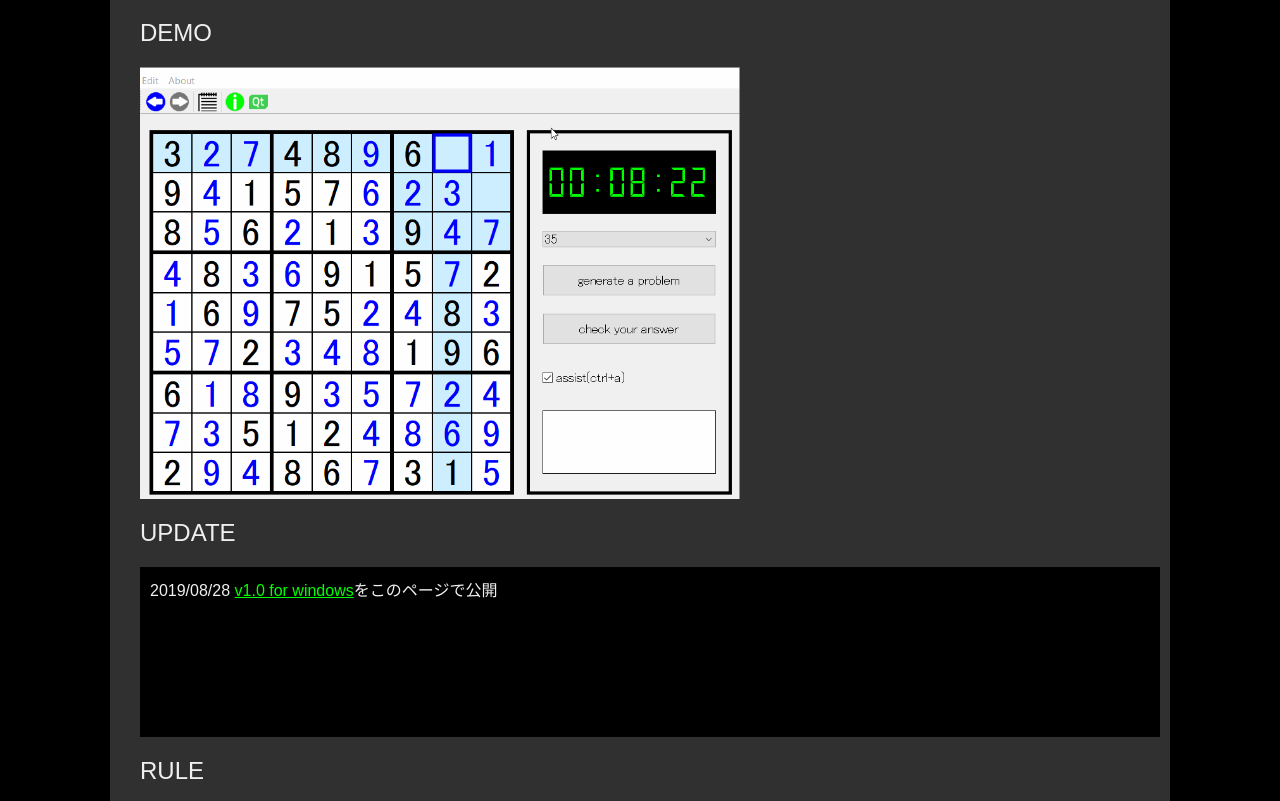
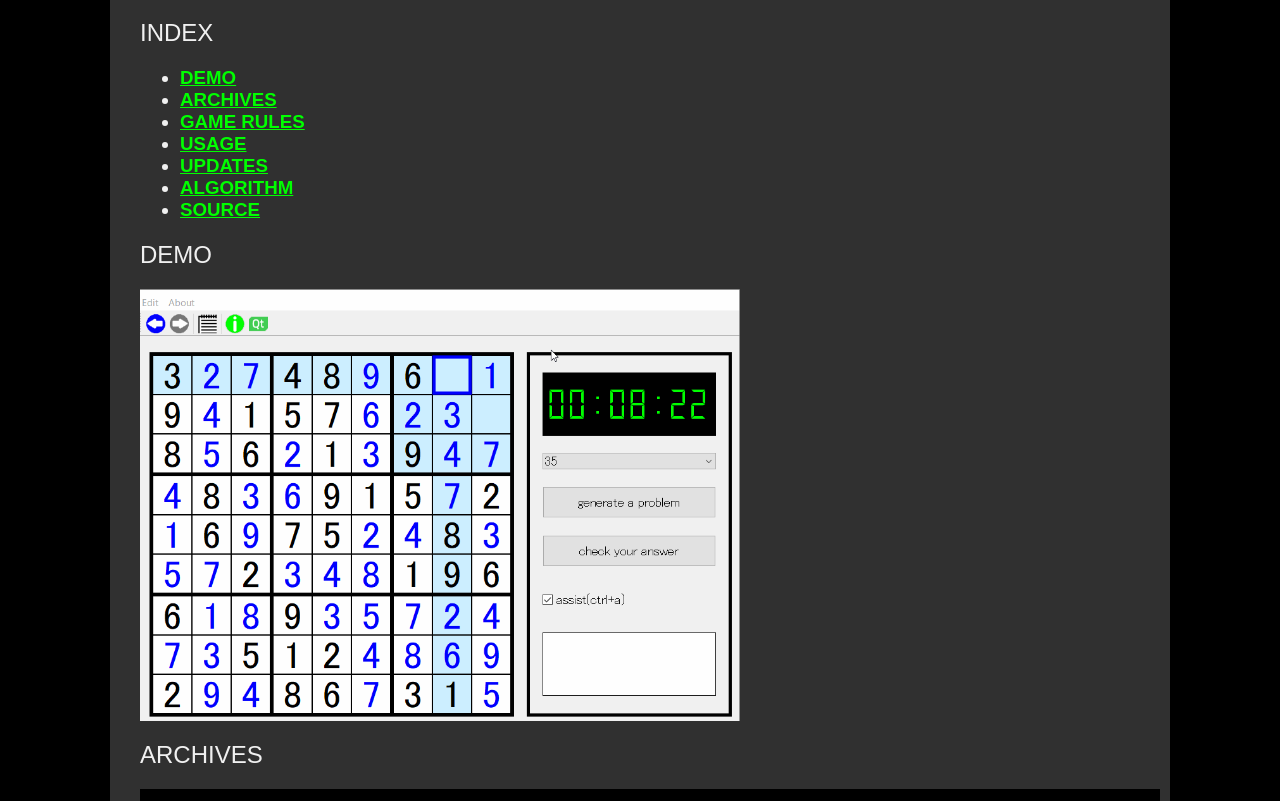
Before and after one commit to Lucotecia/My_Pages, a plain HTML site: page docs/works/qnp.html in a window 1280 px wide. Shown: the part 131-932 px from the top of the page. Drawn offline with Linux system fonts and the light colour scheme.

Commit message:
fix some bug

```diff
--- a/docs/works/qnp.html
+++ b/docs/works/qnp.html
@@ -14,13 +14,25 @@
         <div class="entire">
             <main>
                 <h1>Quick Number Place</h1>
-                <h2>DEMO</h2>
+                <h2>INDEX</h2>
+                    <h3>
+                        <ul>
+                            <li><a href="#demo">DEMO</a></li>
+                            <li><a href="#archives">ARCHIVES</a></li>
+                            <li><a href="#rules">GAME RULES</a></li>
+                            <li><a href="#usage">USAGE</a></li>
+                            <li><a href="#updates">UPDATES</a></li>
+                            <li><a href="#algorithm">ALGORITHM</a></li>
+                            <li><a href="#source">SOURCE</a></li>
+                        </ul>
+                    </h3>
+                <h2 id="demo">DEMO</h2>
                 <img src="images/qnp1.gif" id="qnpgif">
-                <h2>UPDATE</h2>
+                <h2 id="archives">ARCHIVES</h2><!--アップデートしたらworks/index.htmlも編集すること-->
                 <div class="updateTable">
                     2019/08/28 <a href="https://github.com/Lucotecia/Quick_Number_Place/releases/download/v1.0/Quick_Number_Place_v1.0.zip">v1.0 for windows</a>をこのページで公開<br>
                 </div>
-                <h2>RULE</h2>
+                <h2 id="rules">GAME RULES</h2>
                 <p>
                     数独のルールは至ってシンプルです。
                     数独の盤面は9×9マスの格子からなり、通常は3×3マスのブロックが3×3個正方形に並んだ形となっています。
@@ -28,7 +40,7 @@
                     通常は20～30個程度のマスが既に埋められており、これをヒントとしてすべてのマスを埋めるのがこのゲームです。
                     傾向としてはヒントは少ない方が難しくなりますが、例外もよくあるようです。
                 </p>
-                <h2>USAGE</h2>
+                <h2 id="usage">USAGE</h2>
                 <p>
                     ダウンロードしたら、まずzipファイルを解凍して適当な場所に保存し、README_日本語.txtをお読みください。<br>
                     操作方法は、基本的にマスをクリックし、選択したマスの番号をキーボードから打ち込むことになります。<br>
@@ -36,7 +48,7 @@
                     スペースキーで中央のマスを選択し、矢印キーで選択するマスを変更することも可能です。<br>
                     その他ショートカットキーは本体のボタン等に記載してあります。<br>
                 </p>
-                <h2>VERSION</h2>
+                <h2 id="updates">UPDATES</h2>
                 <h3>v1.0</h3>
                 <p>
                     最初のpublic releaseとなります。<br>
@@ -44,7 +56,7 @@
                     また、無制限のUndo/Redo機能や、初心者に嬉しい重複を許さない範囲のハイライト機能も実装しました。<br>
                     ベストタイムの保存は、レジストリを汚したくないとの思いと、QtとJSON、iniファイル周りの私の理解不足のため実装できていません。<br>
                 </p>
-                <h2>ALGORITHM</h2>
+                <h2 id="updates">ALGORITHM</h2>
                 <p>
                     以下のようなラスベガス法の一種ともいえそうな確率的アルゴリズムを用いています。<br>
                     &nbsp;1.まず乱数とバックトラッキング(深さ優先探索)を用いて完成した盤面を生成する<br>
@@ -56,7 +68,7 @@
                     これはこのアルゴリズムの深刻な課題なので、今後マルチスレッドを用いて気にならない程度に生成時間を削ることを目標とします。<br>
                     (人工知能で一瞬で生成してしまう技術もあるようですが、AIに関して勉強不足な上、そもそもナンバープレース作りを通してQtやC++を勉強したかったというのがあります)
                 </p>
-                <h2>SOURCE</h2>
+                <h2 id="source">SOURCE</h2>
                 <p><a href="https://github.com/Lucotecia/Quick_Number_Place/">GitHub</a>にあります。</p>
             </main>
             <footer>
```
Also changed, not shown: docs/index.html (+1 -1 lines), docs/works/index.html (+5 -5 lines).
